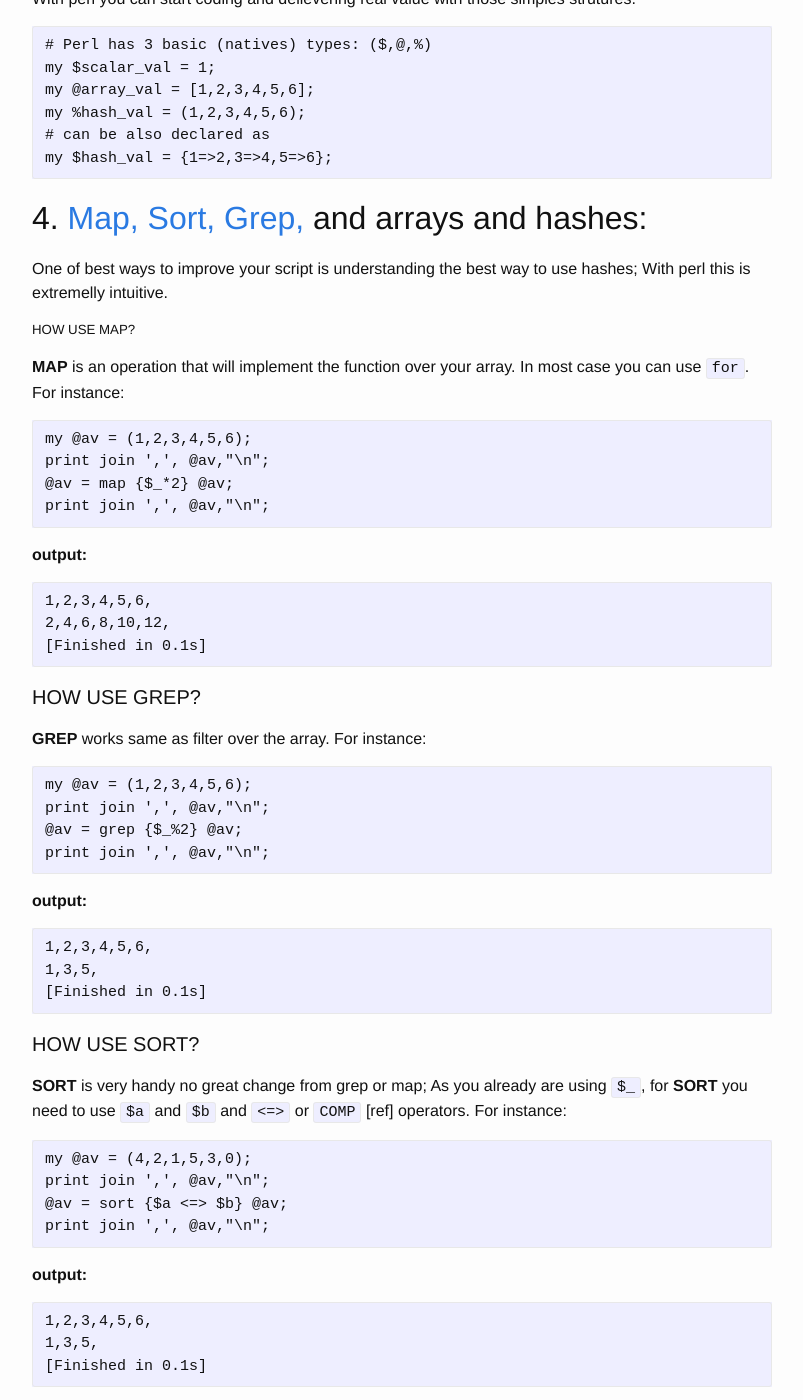
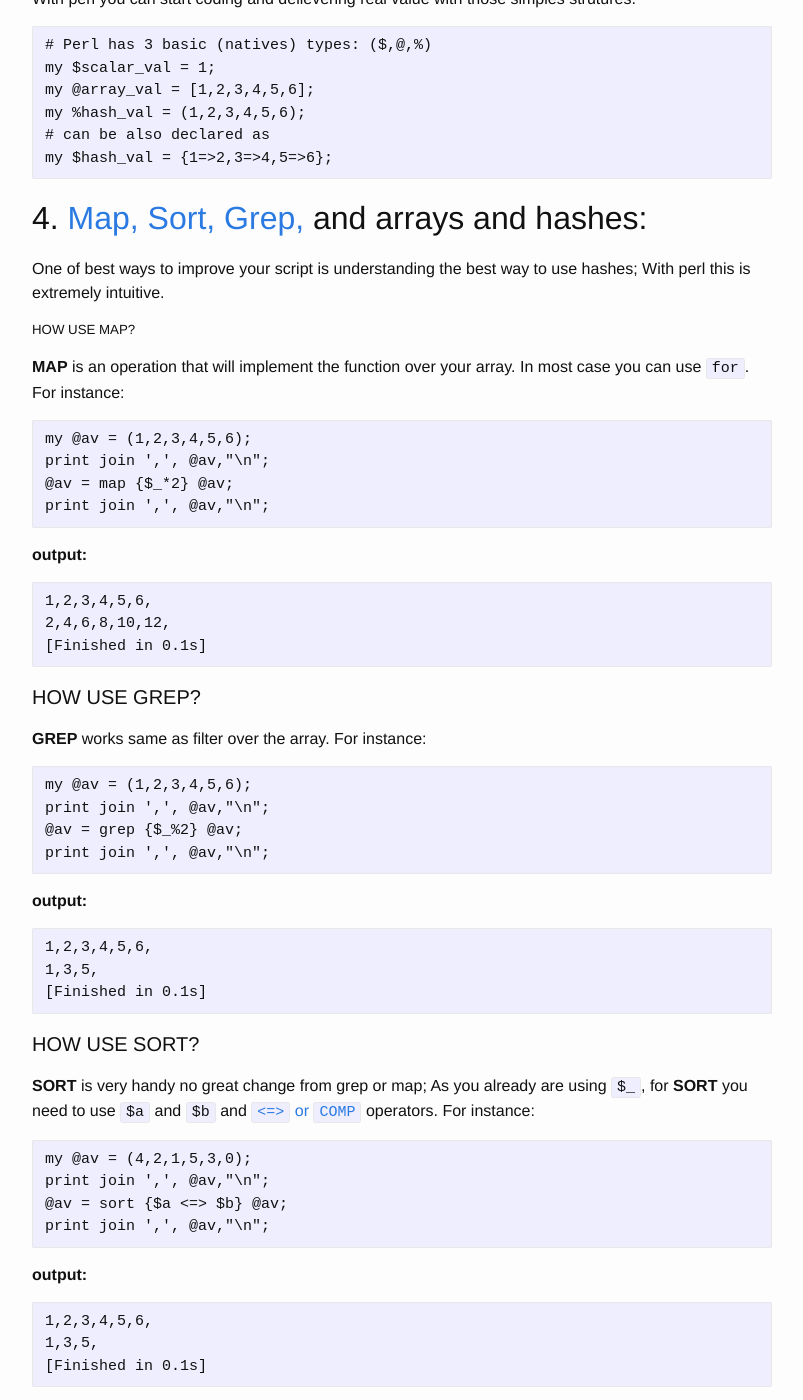
Before and after one commit to asilvino/alvarojoao.github.io, a Jekyll site: the page built from _posts/2018-01-27-four-things-you-will-learn-to-use-with-perl.markdown, in a window 1280 px wide and 1400 px high, scrolled down 2142 px. Shown: the whole window, without its empty margins (238-1041 px from the left). Built offline with Jekyll 4.4.1, drawn with Linux system fonts in a browser that asks for light colours.

Commit message:
Update 2018-01-27-four-things-you-will-learn-to-use-with-perl.markdown

````diff
--- a/_posts/2018-01-27-four-things-you-will-learn-to-use-with-perl.markdown
+++ b/_posts/2018-01-27-four-things-you-will-learn-to-use-with-perl.markdown
@@ -113,7 +113,7 @@ my $hash_val = {1=>2,3=>4,5=>6};
 
 ## 4. [Map,](http://perldoc.perl.org/functions/map.html) [Sort,](http://perldoc.perl.org/functions/sort.html) [Grep,](http://perldoc.perl.org/functions/grep.html) and arrays and hashes:
 
-One of best ways to improve your script is understanding the best way to use hashes; With perl this is extremelly intuitive.
+One of best ways to improve your script is understanding the best way to use hashes; With perl this is extremely intuitive.
 
 ##### HOW USE MAP?
 
@@ -154,7 +154,7 @@ print join ',', @av,"\n";
 
 #### HOW USE SORT?
 
-**SORT** is very handy no great change from grep or map; As you already are using `$_`, for **SORT** you need to use `$a` and `$b` and `<=>` or `COMP` [ref] operators. For instance:
+**SORT** is very handy no great change from grep or map; As you already are using `$_`, for **SORT** you need to use `$a` and `$b` and [`<=>` or `COMP`](https://perldoc.perl.org/perlop.html#Equality-Operators)  operators. For instance:
 
 
 ```
````
